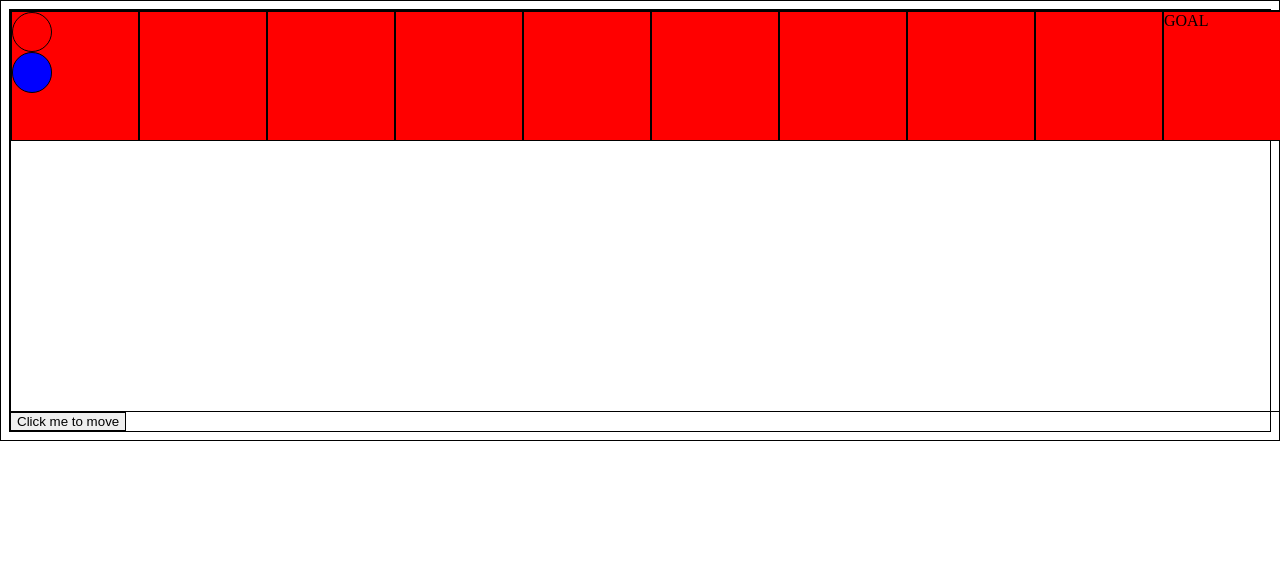
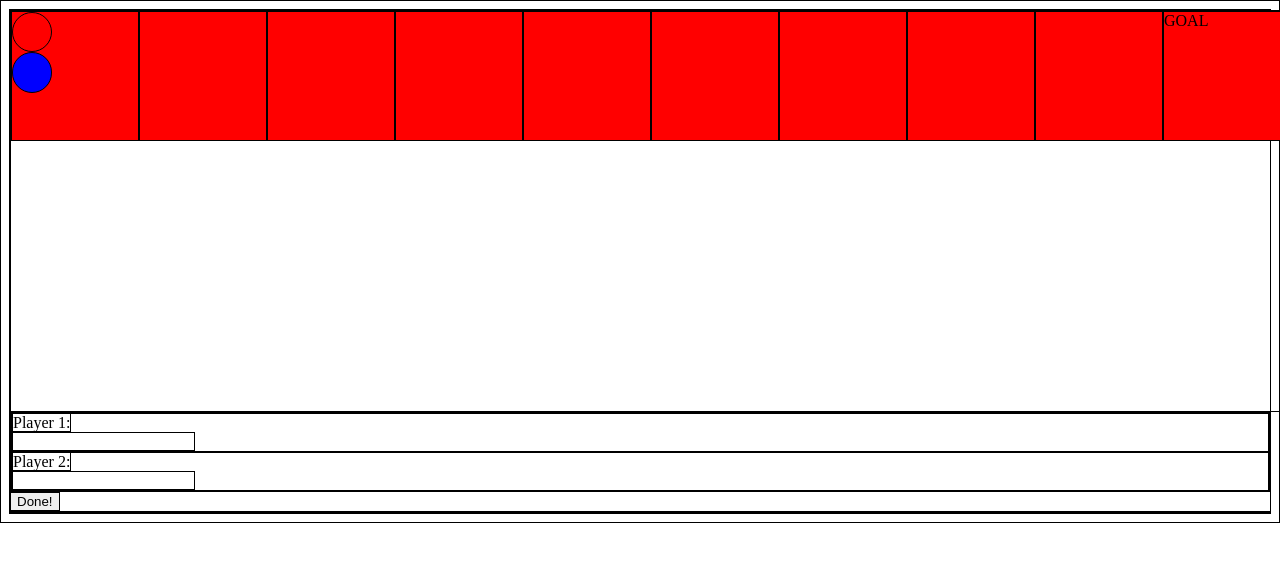
Before and after one commit to t-mancini/boardgame, a plain HTML site: page index.html in a window 1280 px wide. Both pictures are taken after a click on the button "create players". Drawn offline with Linux system fonts and the light colour scheme.

Commit message:
everything working

```diff
--- a/index.html
+++ b/index.html
@@ -37,10 +37,13 @@
     </form>
 </div>
 
-<button type="button" id="button">Click me to move</button>
+<div id="nameChoice">
+</div>
+<button hidden type="button" id="setName">Done!</button>
 
-<div hidden class="finish" id="finish">
+<button hidden type="button" id="button">Click me to move</button>
 
+<div  class="finish" id="finish">
 </div>
 
 <script src="script.js"></script>
--- a/script.js
+++ b/script.js
@@ -14,38 +14,65 @@ let boardArray = [
 let players = [
     {
         id: "player-one",
+        idName: "p1",
+        name: "",
         class: "player",
         position:0,
         color:"red"},
     {
         id: "player-two",
+        idName: "p2",
+        name: "",
         class: "player",
         position:0,
         color:"blue"},
     {
         id: "player-three",
+        idName: "p3",
+        name: "",
         class: "player",
         position:0,
         color:"green",},
     {
         id: "player-four",
+        idName: "p4",
+        name: "",
         class: "player",
         position:0,
         color:"yellow"}
     ]
-/*create new players*/
+/*create new players*/ /*hides initialize, show nameChoiceForm*/
 document.getElementById("selectPlayers").addEventListener("click", function(){
     switch (document.getElementById("player-number").value) {
         case document.getElementById("player-number").value:
+            document.getElementById("init").style.display = 'none';
+            document.getElementById("setName").style.display = 'block';
             let createPlayer = ``
+            let createForm =``
             for (i = 0; i < document.getElementById("player-number").value; i++) {
                  createPlayer += `<div id="${players[i].id}" class="${players[i].class}" style="background-color:${players[i].color}"></div>`
+                 createForm += `<form>
+                 <label for="${players[i].idName}">Player ${i+1}:</label><br>
+                 <input type="text" id="${players[i].idName}" name="${players[i].idName}"><br>
+             </form>`
                 document.getElementById(boardArray[0]).innerHTML=createPlayer
+                document.getElementById("nameChoice").innerHTML=createForm
             }
-            document.getElementById("init").style.display = 'none';
         break;
     }
     });
+
+    /*save the names inside the object*/
+    /*hides give me your name*/
+    /*show move players button*/
+document.getElementById("setName").addEventListener("click", function(){
+    document.getElementById("setName").style.display = 'none';
+    document.getElementById("nameChoice").style.display = 'none';
+    document.getElementById("button").style.display = 'block';
+    for (i = 0; i < document.getElementById("player-number").value; i++) {
+        players[i].name=document.getElementById(players[i].idName).value
+    }
+});
 
 /*move players*/
 let j=0
@@ -57,7 +84,7 @@ document.getElementById("button").addEventListener("click", function(){
         /*you won alert+button*/
         document.getElementById("finish").style.display = "block"
         document.getElementById("button").style.display = "none"
-        document.getElementById("finish").innerHTML=`<p id="winningPlayer">Player ${players[j].id} won!</p>
+        document.getElementById("finish").innerHTML=`<p id="winningPlayer">${players[j].name} won!</p>
         <button type="button" id="restart">Start again</button>`
     }
     /*if not win this happens*/
@@ -74,9 +101,9 @@ document.getElementById("button").addEventListener("click", function(){
 
 /*TO DO:
 -show me "player 1 is playing"
+
 -see the dice
 -keyframe animation to append when player moves
--give name to player, message when someone finish
 -want arrays outside
--extra array for event cards (?)
+-cards
 */
```
